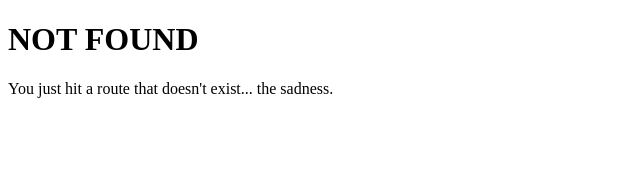
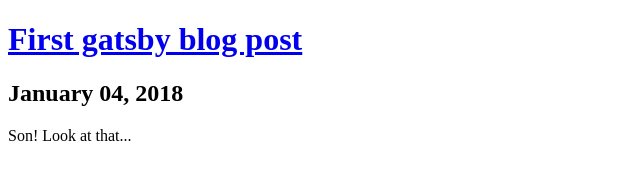
Before and after one commit to dschlauderaff/portfolio-site, a Gatsby site: page /blog in a window 1280 px wide. Before the commit this address had no page. Shown: the whole page, without its empty margins (0-640 px from the left). Built offline with nearby package versions, Linux system fonts and the light colour scheme; Gatsby itself is replaced by a stand-in of ours.

Commit message:
moves blog index to a separate /blog page on the site

```diff
--- a/package.json
+++ b/package.json
@@ -24,6 +24,7 @@
     "test": "echo \"Error: no test specified\" && exit 1"
   },
   "devDependencies": {
-    "prettier": "^1.9.2"
+    "prettier": "^1.9.2",
+    "@dschau/create-gatsby-blog-post": "^1.1.0"
   }
 }
--- a/src/pages/01-04-2018-getting-started/index.md
+++ b/src/pages/01-04-2018-getting-started/index.md
@@ -1,6 +1,6 @@
 ---
 path: "/hello-world"
-date: "2018-01-04 10:03:51"
+date: "2018-01-04"
 title: "First gatsby blog post"
 ---
 
--- /dev/null
+++ b/src/pages/blog.js
@@ -0,0 +1,44 @@
+import React from "react";
+import Link from "gatsby-link";
+import Helmet from "react-helmet";
+
+//import '../css/index.css
+
+export default function Index({ data }) {
+  const { edges: posts } = data.allMarkdownRemark;
+  return (
+    <div className="blog-posts">
+      {posts
+        .filter(post => post.node.frontmatter.title.length > 0)
+        .map(({ node: post }) => {
+          return (
+            <div className="blog-post-preview" key={post.id}>
+              <h1>
+                <Link to={post.frontmatter.path}>{post.frontmatter.title}</Link>
+              </h1>
+              <h2>{post.frontmatter.date}</h2>
+              <p>{post.excerpt}</p>
+            </div>
+          );
+        })}
+    </div>
+  );
+}
+
+export const pageQuery = graphql`
+  query IndexQuery {
+    allMarkdownRemark(sort: { order: DESC, fields: [frontmatter___date] }) {
+      edges {
+        node {
+          excerpt(pruneLength: 250)
+          id
+          frontmatter {
+            title
+            date(formatString: "MMMM DD, YYYY")
+            path
+          }
+        }
+      }
+    }
+  }
+`;
```
Also changed, not shown: gatsby-node.js (+40 -6 lines), 1 other file.
